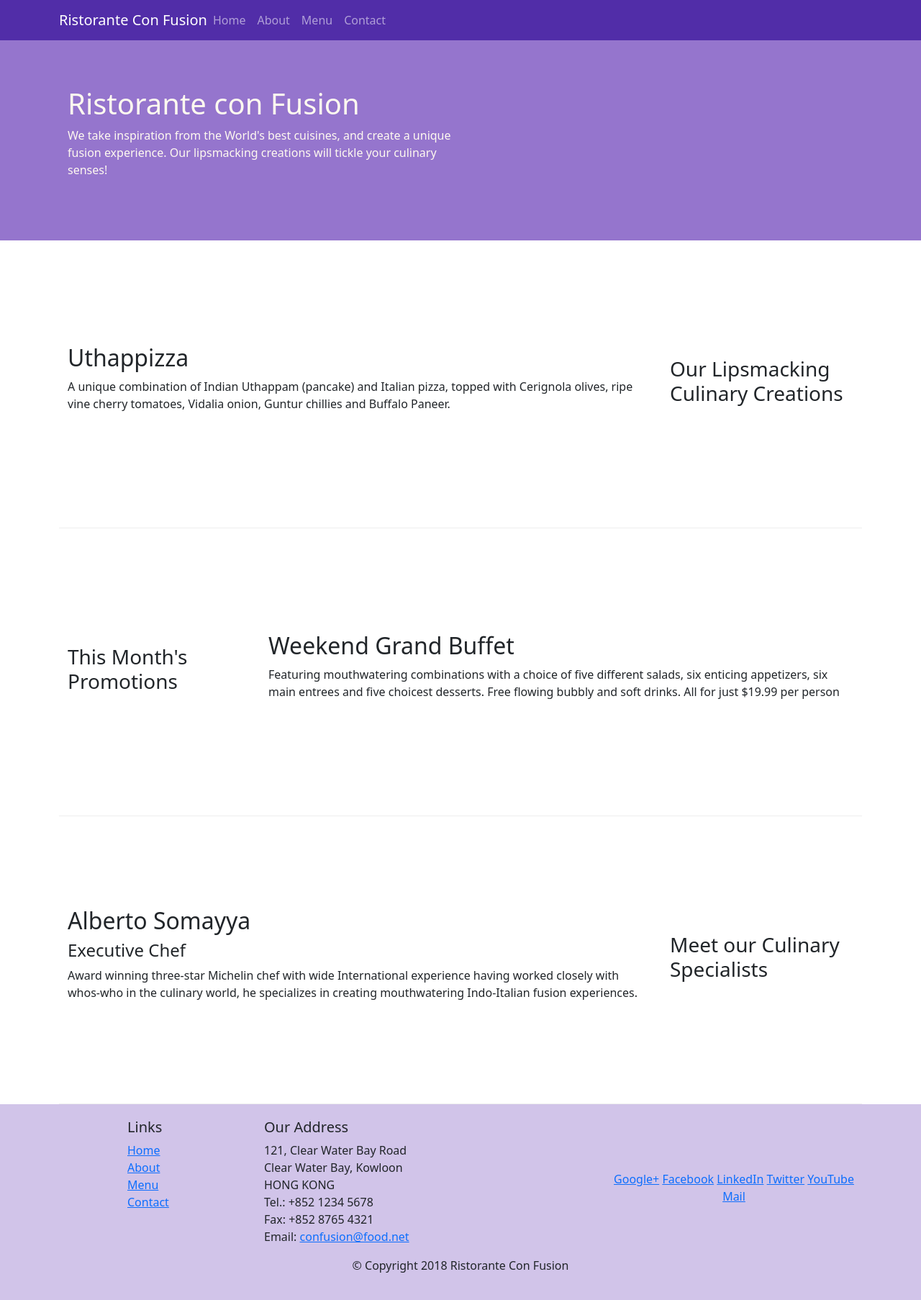
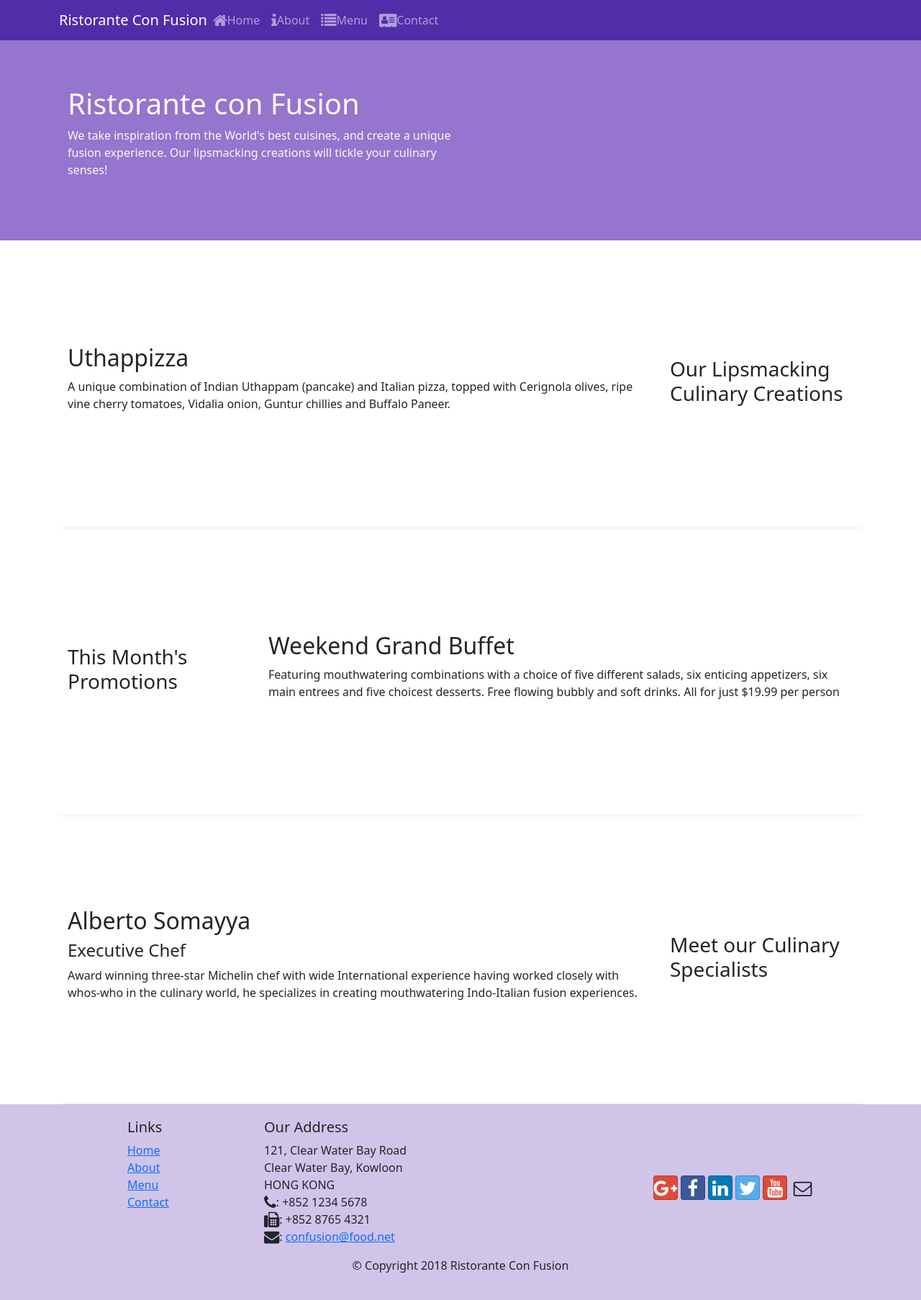
Before and after one commit to Sowhat999/conFusionBootstrap, a website: page index.html in a window 1280 px wide. Shown: the whole page at 72% size. Drawn offline with nearby package versions, Linux system fonts and the light colour scheme.

Commit message:
added icon fonts

```diff
--- a/index.html
+++ b/index.html
@@ -10,6 +10,8 @@
     <!-- Bootstrap CSS -->
     <link rel="stylesheet" href="node_modules/bootstrap/dist/css/bootstrap.min.css">
     <link rel="stylesheet" href="css/styles.css">
+    <link rel="stylesheet" href="node_modules/font-awesome/css/font-awesome.min.css">
+    <link rel="stylesheet" href="node_modules/bootstrap-social/bootstrap-social.css">
 
     <title>Ristorante Con Fusion</title>
 </head>
@@ -23,10 +25,10 @@
         <a class="navbar-brand me-auto" href="#">Ristorante Con Fusion</a>
         <div class="collapse navbar-collapse" id="Navbar">
             <ul class="navbar-nav me-auto">
-                <li class="nav-item active"><a class="nav-link" href="#">Home</a></li>
-                <li class="nav-item"><a class="nav-link" href="./aboutus.html">About</a></li>
-                <li class="nav-item"><a class="nav-link" href="#">Menu</a></li>
-                <li class="nav-item"><a class="nav-link" href="#">Contact</a></li>
+                <li class="nav-item active"><a class="nav-link" href="#"><span class="fa fa-home fa-lg"></span>Home</a></li>
+                <li class="nav-item"><a class="nav-link" href="./aboutus.html"><span class="fa fa-info fa-lg"></span>About</a></li>
+                <li class="nav-item"><a class="nav-link" href="#"><span class="fa fa-list fa-lg"></span>Menu</a></li>
+                <li class="nav-item"><a class="nav-link" href="#"><span class="fa fa-address-card fa-lg"></span>Contact</a></li>
             </ul>
         </div>
     </div>
@@ -97,19 +99,20 @@
 		              121, Clear Water Bay Road<br>
 		              Clear Water Bay, Kowloon<br>
 		              HONG KONG<br>
-		              Tel.: +852 1234 5678<br>
-		              Fax: +852 8765 4321<br>
-		              Email: <a href="mailto:confusion@food.net">confusion@food.net</a>
+                      <i class="fa fa-phone fa-lg"></i>: +852 1234 5678<br>
+                      <i class="fa fa-fax fa-lg"></i>: +852 8765 4321<br>
+                      <i class="fa fa-envelope fa-lg"></i>:
+                      <a href="mailto:confusion@food.net">confusion@food.net</a>
 		           </address>
                 </div>
                 <div class="col-12 col-sm-4 align-self-center">
                     <div class="text-center">
-                        <a href="http://google.com/+">Google+</a>
-                        <a href="http://www.facebook.com/profile.php?id=">Facebook</a>
-                        <a href="http://www.linkedin.com/in/">LinkedIn</a>
-                        <a href="http://twitter.com/">Twitter</a>
-                        <a href="http://youtube.com/">YouTube</a>
-                        <a href="mailto:">Mail</a>
+                        <a class="btn btn-social-icon btn-google" href="http://google.com/+"><i class="fa fa-google-plus"></i></a>
+                        <a class="btn btn-social-icon btn-facebook" href="http://www.facebook.com/profile.php?id="><i class="fa fa-facebook"></i></a>
+                        <a class="btn btn-social-icon btn-linkedin" href="http://www.linkedin.com/in/"><i class="fa fa-linkedin"></i></a>
+                        <a class="btn btn-social-icon btn-twitter" href="http://twitter.com/"><i class="fa fa-twitter"></i></a>
+                        <a class="btn btn-social-icon btn-google" href="http://youtube.com/"><i class="fa fa-youtube"></i></a>
+                        <a class="btn btn-social-icon" href="mailto:"><i class="fa fa-envelope-o"></i></a>
                     </div>
                 </div>
            </div>
--- a/package.json
+++ b/package.json
@@ -14,6 +14,8 @@
     "lite-server": "^2.3.0"
   },
   "dependencies": {
-    "bootstrap": "^5.1.1"
+    "bootstrap": "^5.1.1",
+    "bootstrap-social": "^5.1.1",
+    "font-awesome": "^4.7.0"
   }
 }
```
Also changed, not shown: aboutus.html (+18 -13 lines), 1 other file.
